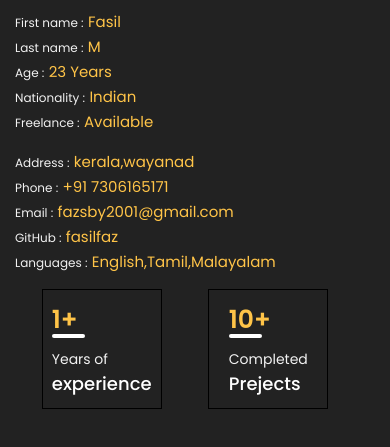
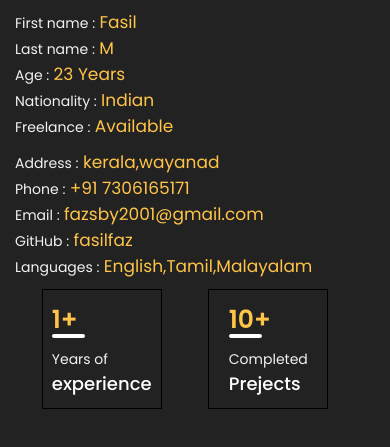
Before and after one commit to fasilfaz/fasil, a plain HTML site: page about.html in a window 390 px wide. Shown: the part 351-798 px from the top of the page. Drawn offline with Linux system fonts and the light colour scheme.

Commit message:
text size edited

```diff
--- a/style.css
+++ b/style.css
@@ -496,10 +496,11 @@ hr{
         height: 120px;
     }
     .about-list li .about-title{
-        font-size: 12px;
+        font-size: 14px;
     }
     .about-list li .value{
-        font-size: 15px;
+        font-size: 17px;
+        font-weight: 400;
     }
     .left-side-3 .colums{
         display: flex;
```
